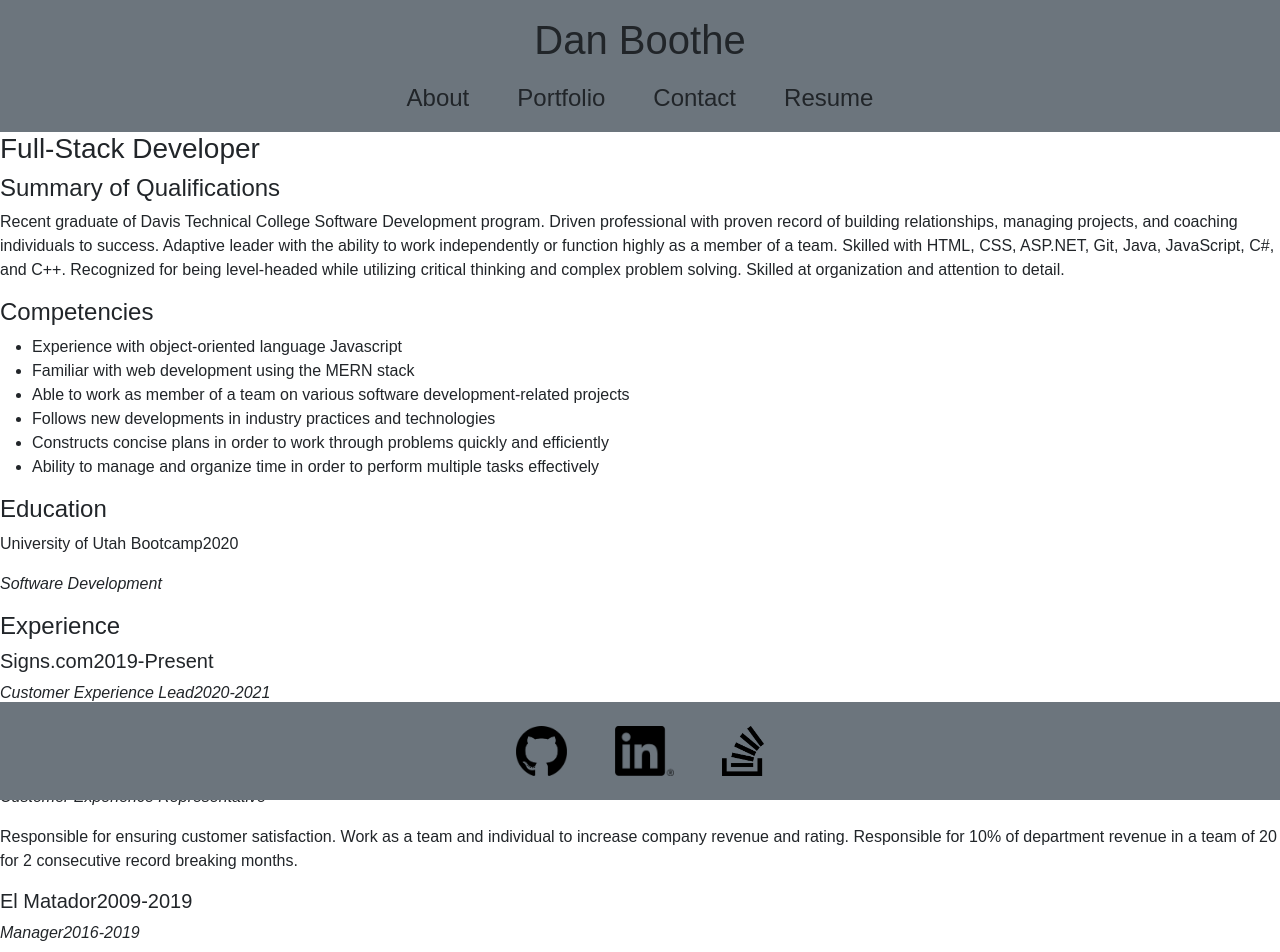
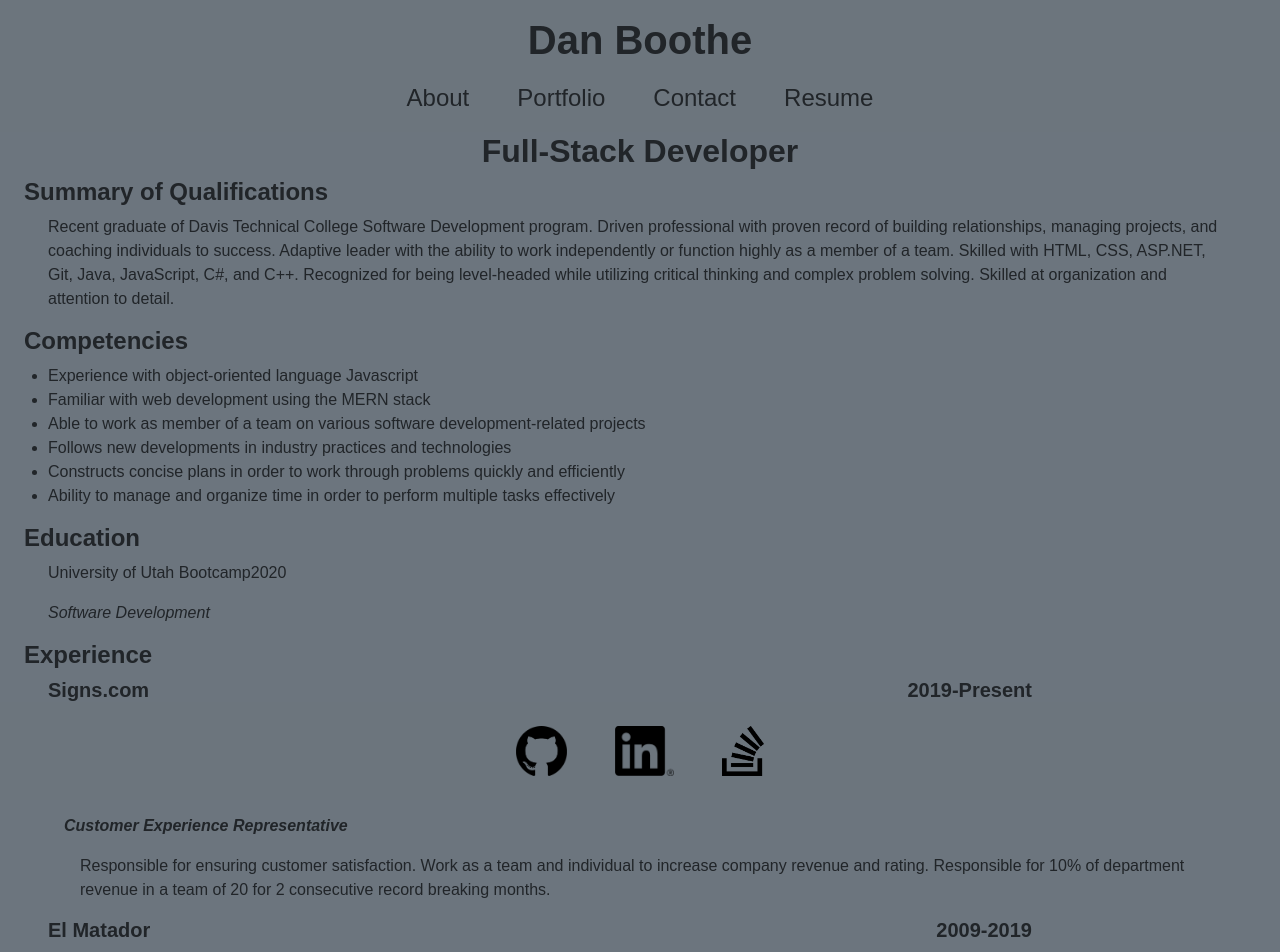
Before and after one commit to dboothe92/portfolio-react, a React (Create React App) app: page /resume in a window 1280 px wide. Shown: the top 952 px of the page. Built offline with nearby package versions, Linux system fonts and the light colour scheme.

Commit message:
resume style

```diff
--- a/src/App.js
+++ b/src/App.js
@@ -1,6 +1,9 @@
 import React from 'react';
 import { BrowserRouter as Router, Route } from 'react-router-dom';
+
 import './App.css';
+import './index.css'
+
 import Nav from './Components/Nav';
 import About from'./Components/About';
 import Portfolio from './Components/Portfolio';
@@ -13,7 +16,7 @@ function App() {
     <Router>
       <div>
         <Nav/>
-          <div className="mb-5">
+          <div className="footer-padding">
             <Route exact path='/' component={About}/>
             <Route exact path='/portfolio' component={Portfolio}/>
             <Route exact path='/contact' component={Contact}/>
--- a/src/Components/About/index.js
+++ b/src/Components/About/index.js
@@ -2,15 +2,15 @@ import React from 'react';
 
 const About = () => {
     return(
-        <section>
-            <h1 className="fw-bold text-center mt-3">About Me</h1>
+        <section className="bg-secondary">
             <img
-                className="my-4 mx-auto d-block"
+                className="py-2 mx-auto d-block"
                 height="200em"
                 src={require('../../assets/images/about/placeholder.png.png').default}
                 alt="placeholder of me"
             />
-            <p className="mx-5">
+            <h1 className="fw-bold fs-2 text-center pt-3 bg-secondary">About Me</h1>
+            <p className="px-5 pt-2">
                 Never thought I'd make it. Three days grade school, three days high school.
                 Those were awkward. Three days college. I'm glad I took a day and hitchhiked
                 around the hive. You did come back different.
@@ -25,7 +25,32 @@ const About = () => {
                 freeze live TV? That's insane! You don't have that? We have Hivo, but it's a disease.
                 It's a horrible, horrible disease.
 
+                Never thought I'd make it. Three days grade school, three days high school.
+                Those were awkward. Three days college. I'm glad I took a day and hitchhiked
+                around the hive. You did come back different.
 
+                Tonight we're talking to Barry Benson. Did you ever think, "I'm a kid from
+                the hive. I can't do this"? Bees have never been afraid to change the world.
+                What about Bee Columbus? Bee Gandhi? Bejesus? Where I'm from, we'd never sue
+                humans. We were thinking of stickball or candy stores.
+
+                How come you don't fly everywhere? It's exhausting. Why don't you run everywhere?
+                It's faster. Yeah, OK, I see, I see. All right, your turn. TiVo. You can just
+                freeze live TV? That's insane! You don't have that? We have Hivo, but it's a disease.
+                It's a horrible, horrible disease.
+                Never thought I'd make it. Three days grade school, three days high school.
+                Those were awkward. Three days college. I'm glad I took a day and hitchhiked
+                around the hive. You did come back different.
+
+                Tonight we're talking to Barry Benson. Did you ever think, "I'm a kid from
+                the hive. I can't do this"? Bees have never been afraid to change the world.
+                What about Bee Columbus? Bee Gandhi? Bejesus? Where I'm from, we'd never sue
+                humans. We were thinking of stickball or candy stores.
+
+                How come you don't fly everywhere? It's exhausting. Why don't you run everywhere?
+                It's faster. Yeah, OK, I see, I see. All right, your turn. TiVo. You can just
+                freeze live TV? That's insane! You don't have that? We have Hivo, but it's a disease.
+                It's a horrible, horrible disease.
             </p>
         </section>
     );
--- a/src/Components/Footer/index.js
+++ b/src/Components/Footer/index.js
@@ -2,8 +2,8 @@ import React from 'react';
 
 const Footer = () => {
     return(
-        <footer className="fixed-bottom text-center mt-5 py-4 bg-secondary">
-            <a className="" target="_blank" rel="noreferrer" href="https://github.com/dboothe92">
+        <footer className="fixed-bottom text-center py-4 bg-secondary">
+            <a target="_blank" rel="noreferrer" href="https://github.com/dboothe92">
                 <img
                     src={require('../../assets/images/footer/github-01.png').default}
                     alt="GitHub Logo/Link"
@@ -17,7 +17,7 @@ const Footer = () => {
                     height="50em"
                 />
             </a>
-            <a className="" target="_blank" rel="noreferrer" href="https://stackoverflow.com/users/14945698/dan-boothe">
+            <a target="_blank" rel="noreferrer" href="https://stackoverflow.com/users/14945698/dan-boothe">
                 <img
                     src={require('../../assets/images/footer/stackOverflow-01.png').default}
                     alt="Stacked Overflow Logo/Link"
--- a/src/Components/Nav/index.js
+++ b/src/Components/Nav/index.js
@@ -4,7 +4,7 @@ import { Link } from 'react-router-dom';
 const Nav = () => {
     return(
         <header className="text-center pt-3 bg-secondary">
-            <h2 className="fs-1 fw-fw-bolder">Dan Boothe</h2>
+            <h2 className="fs-1 fw-bolder">Dan Boothe</h2>
             <nav className="flex-row fs-4  mt-3 pb-3">
                 <Link className="px-4 text-decoration-none text-dark" to='/'>About</Link>
                 <Link className="px-4 text-decoration-none text-dark" to='/portfolio'>Portfolio</Link>
--- a/src/Components/Resume/index.js
+++ b/src/Components/Resume/index.js
@@ -1,12 +1,14 @@
 import React from 'react';
+
+import '../../index.css';
 
 const Resume = () => {
     return(
         <section>
-            <h3>Full-Stack Developer</h3>
+            <h3 className="text-center fw-bold fs-2">Full-Stack Developer</h3>
             <div>
-                <h4>Summary of Qualifications</h4>
-                <p>
+                <h4 className="px-4 fw-bold">Summary of Qualifications</h4>
+                <p className ="px-5">
                     Recent graduate of Davis Technical College Software Development program.
                     Driven professional with proven record of building relationships, managing
                     projects, and coaching individuals to success. Adaptive leader with the
@@ -18,8 +20,8 @@ const Resume = () => {
             </div>
 
             <div>
-                <h4>Competencies</h4>
-                <ul>
+                <h4 className="px-4 fw-bold" >Competencies</h4>
+                <ul className ="px-5">
                     <li>Experience with object-oriented language Javascript</li>
                     <li>Familiar with web development using the MERN stack</li>
                     <li>Able to work as member of a team on various software development-related projects</li>
@@ -30,29 +32,27 @@ const Resume = () => {
             </div>
 
             <div>
-                <h4>Education</h4>
-                <div>
+                <h4 className="px-4 fw-bold">Education</h4>
+                <div className ="px-5">
                     <p>University of Utah Bootcamp<span>2020</span></p>
                     <p><i>Software Development</i></p>
                 </div>
             </div>
 
             <div>
-                <h4>Experience</h4>
-                <div>
-                    <h5>Signs.com<span>2019-Present</span></h5>
-                    <div>
-                        <p><i>Customer Experience Lead<span>2020-2021</span></i></p>
-                        <p>
+                <h4 className="px-4 fw-bold">Experience</h4>
+                <div className ="px-5">
+                    <h5 className="fw-bold">Signs.com<span className="work-dates">2019-Present</span></h5>
+                    <div className="px-3">
+                        <p className="fw-bold"><i>Customer Experience Lead<span className="position-dates">2020-2021</span></i></p>
+                        <p className="px-3">
                             Responsible for ensuring customer satisfaction. Work as a team and
                             individual to increase company revenue and rating. Responsible for
                             10% of department revenue in a team of 20 for 2 consecutive record
                             breaking months.
                         </p>
-                    </div>
-                    <div>
-                        <p><i>Customer Experience Representative</i></p>
-                        <p>
+                        <p className="fw-bold"><i>Customer Experience Representative</i></p>
+                        <p className="px-3">
                             Responsible for ensuring customer satisfaction. Work as a team and
                             individual to increase company revenue and rating. Responsible for
                             10% of department revenue in a team of 20 for 2 consecutive record
@@ -60,10 +60,11 @@ const Resume = () => {
                         </p>
                     </div>
                 </div>
-                <div>
-                    <h5>El Matador<span>2009-2019</span></h5>
-                    <p><i>Manager<span>2016-2019</span></i></p>
-                    <p>
+                <div className ="px-5">
+                    <h5 className ="fw-bold">El Matador<span className="work-dates">2009-2019</span></h5>
+                    <div className="px-3">
+                        <p className="fw-bold"><i>Manager<span className="position-dates">2016-2019</span></i></p>
+                        <p className="px-3">
                             Handled all day to day operations. Fostered strong relationships with
                             employees and customers. Worked with each department to create a focus
                             of teamwork and service. Implemented more efficient policies to expedite
@@ -72,6 +73,7 @@ const Resume = () => {
                         </p>
                     </div>
                 </div>
+            </div>
         </section>
     );
 };
--- a/src/index.css
+++ b/src/index.css
@@ -9,3 +9,17 @@ code {
   font-family: source-code-pro, Menlo, Monaco, Consolas, 'Courier New',
     monospace;
 }
+
+.footer-padding {
+  padding-bottom: 15em;
+  background-color: #6C757E;
+}
+
+.work-dates {
+  float: right;
+  padding-right: 10em;
+}
+
+.position-dates {
+  padding-left: 3em;
+}
```
Lines whose indentation alone changed are shown as unchanged.
